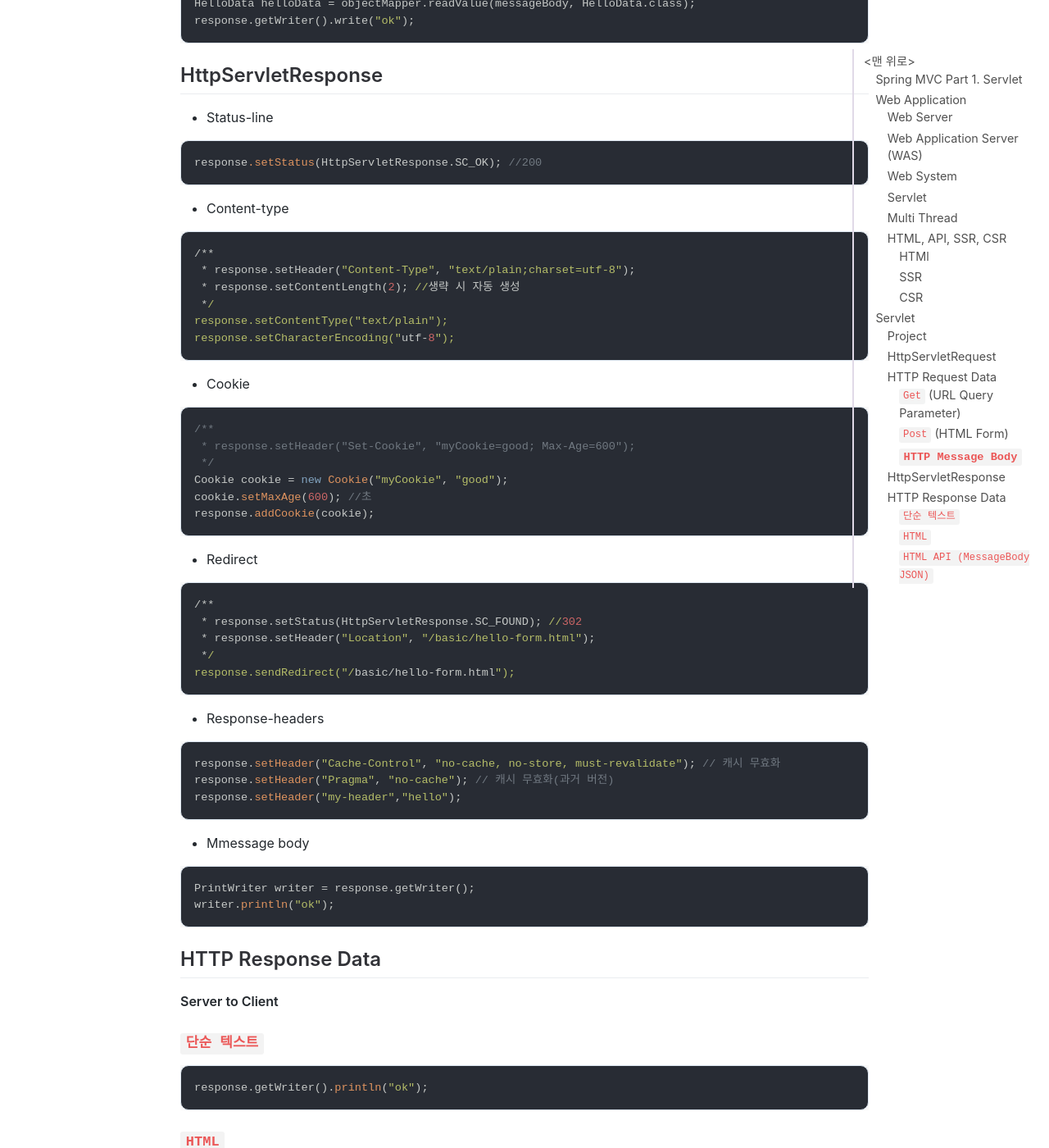
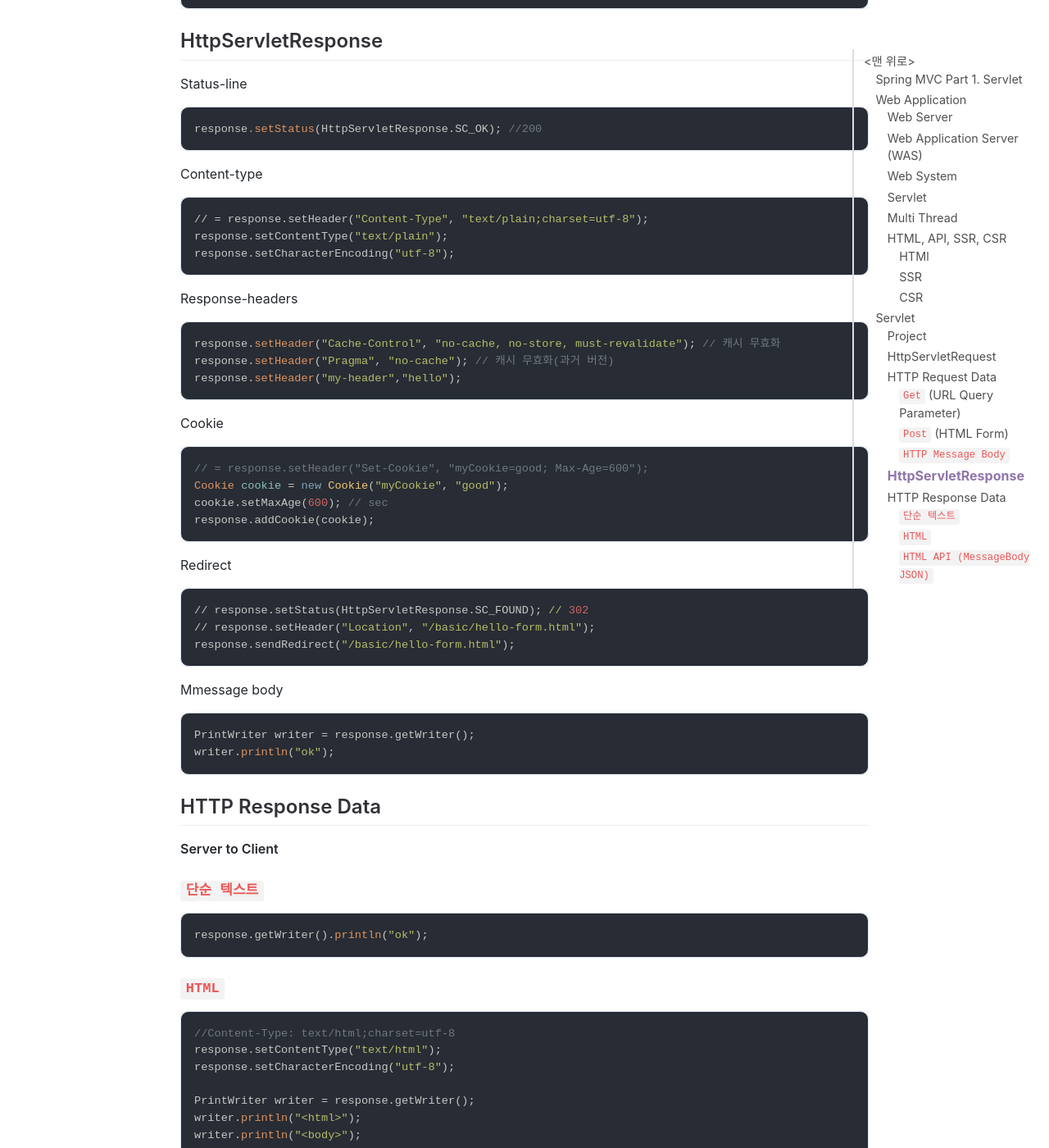
Before and after one commit to jihunparkme/jihunparkme.github.io, a Jekyll site: the page built from _posts/2021-07-26-Spring-MVC-Part1-Servlet.md, in a window 1280 px wide and 1400 px high, scrolled down 6310 px. Shown: the whole window at 82% size. Built offline with Jekyll 4.4.1, drawn with Linux system fonts in a browser that asks for light colours; nearby versions of some CDN libraries; comment, search, counter and statistics services are not loaded; some of the changed lines change nothing that is shown.

Commit message:
[Spring MVC] HttpServletResponse

````diff
--- a/_posts/2021-07-26-Spring-MVC-Part1-Servlet.md
+++ b/_posts/2021-07-26-Spring-MVC-Part1-Servlet.md
@@ -241,7 +241,6 @@ String username = request.getParameter("username");
  * content-type: text/plain
  * message body: hello
  */
-
 ServletInputStream inputStream = request.getInputStream();
 String messageBody = StreamUtils.copyToString(inputStream, StandardCharsets.UTF_8);
 response.getWriter().write("ok");
@@ -252,11 +251,58 @@ response.getWriter().write("ok");
  * content-type: application/json
  * message body: {"username": "hello", "age": 20}
  */
-
 ServletInputStream inputStream = request.getInputStream();
 String messageBody = StreamUtils.copyToString(inputStream, StandardCharsets.UTF_8);
 HelloData helloData = objectMapper.readValue(messageBody, HelloData.class);
 response.getWriter().write("ok");
+```
+
+## HttpServletResponse
+
+Status-line
+
+```java
+response.setStatus(HttpServletResponse.SC_OK); //200
+```
+
+Content-type
+
+```java
+// = response.setHeader("Content-Type", "text/plain;charset=utf-8");
+response.setContentType("text/plain");
+response.setCharacterEncoding("utf-8");
+```
+
+Response-headers
+
+```java
+response.setHeader("Cache-Control", "no-cache, no-store, must-revalidate"); // 캐시 무효화
+response.setHeader("Pragma", "no-cache"); // 캐시 무효화(과거 버전)
+response.setHeader("my-header","hello");
+```
+
+Cookie
+
+```java
+// = response.setHeader("Set-Cookie", "myCookie=good; Max-Age=600");
+Cookie cookie = new Cookie("myCookie", "good");
+cookie.setMaxAge(600); // sec
+response.addCookie(cookie);
+```
+
+Redirect
+
+```java
+// response.setStatus(HttpServletResponse.SC_FOUND); // 302
+// response.setHeader("Location", "/basic/hello-form.html");
+response.sendRedirect("/basic/hello-form.html");
+```
+
+Mmessage body
+
+```java
+PrintWriter writer = response.getWriter();
+writer.println("ok");
 ```
 
 
@@ -266,60 +312,8 @@ response.getWriter().write("ok");
 
 
 
-## HttpServletResponse
 
-- Status-line
 
-```java
-response.setStatus(HttpServletResponse.SC_OK); //200
-```
-
-- Content-type
-
-```java
-/**
- * response.setHeader("Content-Type", "text/plain;charset=utf-8");
- * response.setContentLength(2); //생략 시 자동 생성
- */
-response.setContentType("text/plain");
-response.setCharacterEncoding("utf-8");
-```
-
-- Cookie
-
-```java
-/**
- * response.setHeader("Set-Cookie", "myCookie=good; Max-Age=600");
- */
-Cookie cookie = new Cookie("myCookie", "good");
-cookie.setMaxAge(600); //초
-response.addCookie(cookie);
-```
-
-- Redirect
-
-```java
-/**
- * response.setStatus(HttpServletResponse.SC_FOUND); //302
- * response.setHeader("Location", "/basic/hello-form.html");
- */
-response.sendRedirect("/basic/hello-form.html");
-```
-
-- Response-headers
-
-```java
-response.setHeader("Cache-Control", "no-cache, no-store, must-revalidate"); // 캐시 무효화
-response.setHeader("Pragma", "no-cache"); // 캐시 무효화(과거 버전)
-response.setHeader("my-header","hello");
-```
-
-- Mmessage body
-
-```java
-PrintWriter writer = response.getWriter();
-writer.println("ok");
-```
 
 ## HTTP Response Data
 
````
